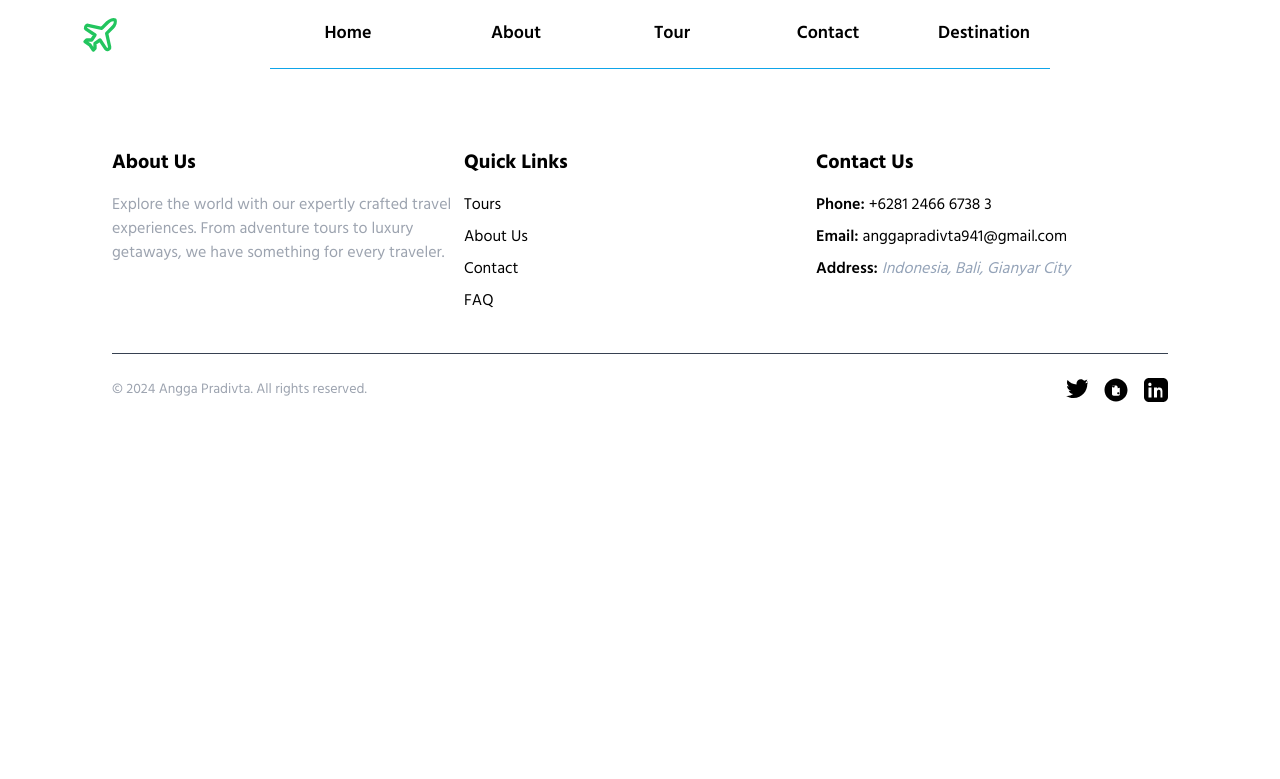
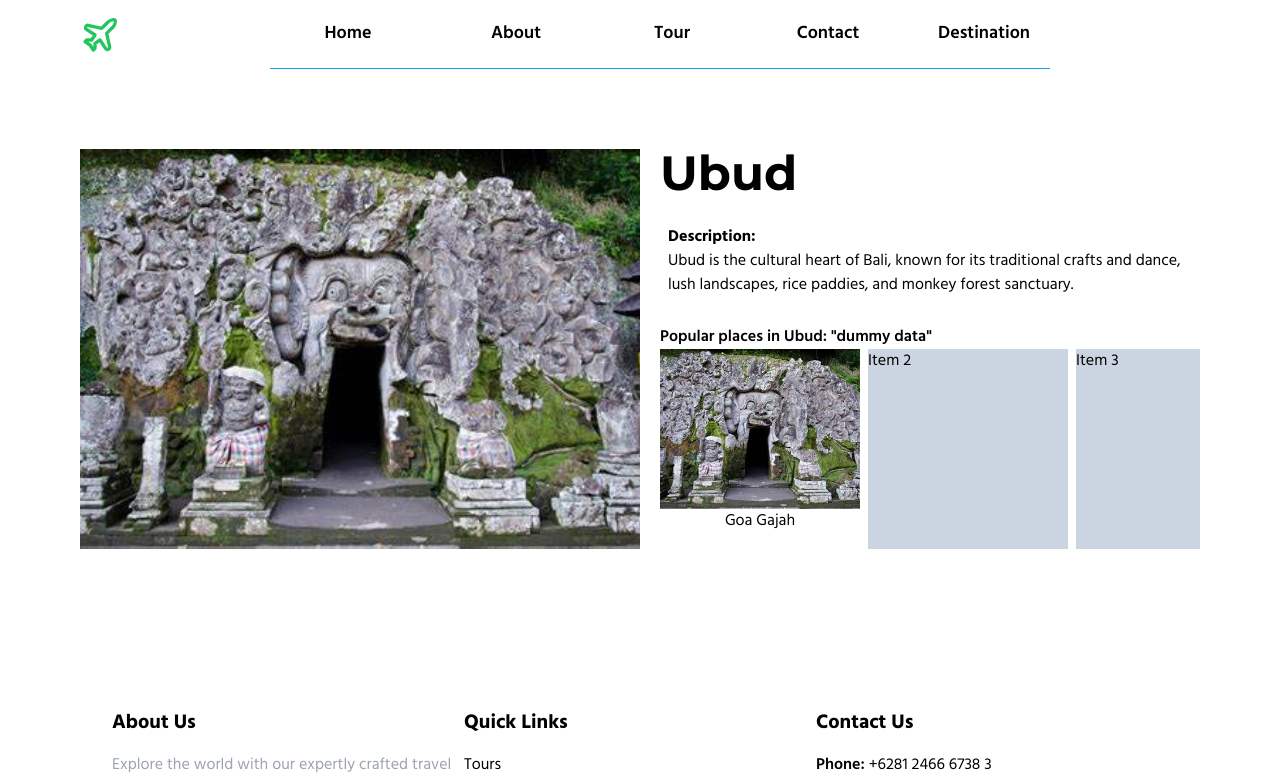
Before and after one commit to anggspradivts/wonderful-bali, a React (Vite) app: page /destination/1 in a window 1280 px wide. Shown: the top 779 px of the page. Built offline with nearby package versions, Linux system fonts and the light colour scheme.

Commit message:
ui fixes

```diff
--- a/src/App.tsx
+++ b/src/App.tsx
@@ -8,11 +8,12 @@ import Navbar from "./components/Navbar";
 import Footer from "./components/Footer";
 import About from "./routes/about/about";
 import Destination from "./routes/destination/destination";
+import Contact from "./routes/contact/contact";
+import Tour2 from "./routes/tour/tour2";
+import TourDetailPage from "./routes/tour/tourId/tourdetail";
+import DestinationDetail from "./routes/destination/destinationId/destination-detail";
 
 import { data } from "./data/data";
-import Contact from "./routes/contact/contact";
-import Tour2 from "./routes/tour/tour2";
-import TourDetailPage from "./routes/tour/tourid/tourdetail";
 
 function App() {
 
@@ -26,6 +27,7 @@ function App() {
           <Route path="/tour/:id" element={<TourDetailPage />}/>
         <Route path="/contact" element={<Contact />}/>
         <Route path="/destination" element={<Destination data={data} />}/>
+          <Route path="/destination/:id" element={<DestinationDetail data={data} />}/>
       </Routes>
       <Footer />
     </div>
--- a/src/data/data.ts
+++ b/src/data/data.ts
@@ -1,153 +1,153 @@
 export const data = [
   {
-    "id": 1,
+    "id": "1",
     "name": "Ubud",
-    "img": "goa-gajah.jpeg",
+    "img": "/goa-gajah.jpeg",
     "description": "Ubud is the cultural heart of Bali, known for its traditional crafts and dance, lush landscapes, rice paddies, and monkey forest sanctuary.",
     "url": ""
   },
   {
-    "id": 2,
+    "id": "2",
     "name": "Tanah Lot",
     "img": "https://th.bing.com/th/id/OIP.flEHLyfGQr3lySk2f-AL8gHaE7?rs=1&pid=ImgDetMain",
     "description": "Tanah Lot is a famous rock formation and pilgrimage temple off the Indonesian island of Bali. It’s known for its unique offshore setting and sunset backdrops.",
     "url": ""
   },
   {
-    "id": 3,
+    "id": "3",
     "name": "Seminyak",
     "img": "https://www.baliblogger.info/wp-content/uploads/2021/02/istockphoto-513636770-612x612-1.jpg",
     "description": "Seminyak is a vibrant and stylish area known for its high-end shopping, fine dining, and lively nightlife. It's a popular spot for both relaxation and entertainment.",
     "url": ""
   },
   {
-    "id": 4,
+    "id": "4",
     "name": "Pura Besakih",
     "img": "pura-besakih.jpeg",
     "description": "Known as the 'Mother Temple,' this is the largest and holiest temple complex in Bali, located on the slopes of Mount Agung.",
     "url": ""
   },
   {
-    "id": 5,
+    "id": "5",
     "name": "Kuta Beach",
     "img": "kuta-beach.jpeg",
     "description": "Kuta Beach is a bustling beach famous for its party atmosphere, surfing waves, and stunning sunsets. It's a magnet for tourists and nightlife seekers.",
     "url": ""
   },
   {
-    "id": 6,
+    "id": "6",
     "name": "Mount Batur",
     "img": "mount-batur.jpeg",
     "description": "Mount Batur is an active volcano and popular trekking destination, offering stunning sunrise views and a rewarding hike through lush landscapes.",
     "url": ""
   },
   {
-    "id": 7,
+    "id": "7",
     "name": "Pura Luhur Uluwatu",
     "img": "pura-luhur-uluwatu.jpeg",
     "description": "Pura Luhur Uluwatu is a beautiful sea temple perched on cliffs overlooking the Indian Ocean, known for its stunning sunset views and traditional Kecak dance performances.",
     "url": ""
   },
   {
-    "id": 8,
+    "id": "8",
     "name": "Lovina",
     "img": "lovina.jpeg",
     "description": "Lovina is a coastal area famous for its black sand beaches and dolphin watching tours. It's a peaceful retreat away from the more crowded southern areas of Bali.",
     "url": ""
   },
   {
-    "id": 9,
+    "id": "9",
     "name": "Nusa Lembongan",
     "img": "nusa-lembongan.jpeg",
     "description": "Nusa Lembongan is a small island known for its crystal-clear waters, vibrant coral reefs, and relaxed atmosphere. It's perfect for snorkeling, diving, and surfing.",
     "url": ""
   },
   {
-    "id": 10,
+    "id": "10",
     "name": "Sanur Beach",
     "img": "sanur-beach.jpeg",
     "description": "Sanur Beach is a laid-back coastal town with calm waters, ideal for families and those looking for a quieter beach experience.",
     "url": ""
   },
   {
-    "id": 11,
+    "id": "11",
     "name": "Mount Agung",
     "img": "mount-agung.jpeg",
     "description": "Mount Agung is the highest point in Bali and an active volcano, revered as the island’s spiritual center. It's a challenging climb but offers breathtaking views.",
     "url": ""
   },
   {
-    "id": 12,
+    "id": "12",
     "name": "Tukad Cepung Waterfall",
     "img": "tukad-cepung-waterfall.jpeg",
     "description": "Tukad Cepung Waterfall is a hidden gem located in a cave, where you can witness the sunlight filtering through the waterfall, creating a magical atmosphere.",
     "url": ""
   },
   {
-    "id": 13,
+    "id": "13",
     "name": "Pura Lempuyang",
     "img": "pura-lempuyang.jpeg",
     "description": "Pura Lempuyang is known for its 'Gateway to Heaven,' this temple complex offers stunning views of Mount Agung and is one of Bali's most photogenic spots.",
     "url": ""
   },
   {
-    "id": 14,
+    "id": "14",
     "name": "Nusa Dua",
     "img": "nusa-dua.jpeg",
     "description": "Nusa Dua is a luxurious enclave with high-end resorts, pristine beaches, and a serene atmosphere. It's ideal for a relaxing and pampered vacation.",
     "url": ""
   },
   {
-    "id": 15,
+    "id": "15",
     "name": "Jatiluwih",
     "img": "jatiluwih.jpeg",
     "description": "Jatiluwih is famous for its expansive and beautifully terraced rice paddies, this UNESCO World Heritage site showcases traditional Balinese agriculture.",
     "url": ""
   },
   {
-    "id": 16,
+    "id": "16",
     "name": "Bedugul",
     "img": "bedugul.jpeg",
     "description": "Bedugul is a mountain lake area known for the Ulun Danu Beratan Temple, botanical gardens, and cooler climate. It's a picturesque and serene getaway.",
     "url": ""
   },
   {
-    "id": 17,
+    "id": "17",
     "name": "West Bali National Park",
     "img": "west-bali-national-park.jpeg",
     "description": "West Bali National Park is a protected area offering diverse wildlife, mangrove forests, and coral reefs. It's perfect for nature lovers and outdoor activities.",
     "url": ""
   },
   {
-    "id": 18,
+    "id": "18",
     "name": "Sidemen Valley",
     "img": "sidemen-valley.jpeg",
     "description": "Sidemen Valley is a tranquil and picturesque valley with lush rice terraces, traditional villages, and stunning views of Mount Agung.",
     "url": ""
   },
   {
-    "id": 19,
+    "id": "19",
     "name": "Jimbaran",
     "img": "jimbaran.jpeg",
     "description": "Jimbaran is known for its calm waters, seafood restaurants, and beautiful sunsets. It's a great place to enjoy a beachside dinner with fresh seafood.",
     "url": ""
   },
   {
-    "id": 20,
+    "id": "20",
     "name": "Sekumpul Waterfall",
     "img": "sekumpul-waterfall.jpeg",
     "description": "Sekumpul Waterfall is considered one of Bali's most beautiful waterfalls, it’s a series of seven cascades surrounded by lush greenery.",
     "url": ""
   },
   {
-    "id": 21,
+    "id": "21",
     "name": "Nusa Penida",
     "img": "nusa-penida.jpeg",
     "description": "Nusa Penida is a rugged and scenic island with stunning cliffs, crystal-clear waters, and impressive dive sites. It's known for its natural beauty and adventure opportunities.",
     "url": ""
   },
   {
-    "id": 22,
+    "id": "22",
     "name": "Canggu",
     "img": "canggu.jpeg",
     "description": "Canggu is a trendy and laid-back coastal village with a mix of surf spots, cafes, and rice fields. It's popular among surfers, digital nomads, and those seeking a relaxed vibe.",
--- a/src/routes/contact/contact.tsx
+++ b/src/routes/contact/contact.tsx
@@ -22,7 +22,7 @@ const Contact = () => {
         <h1 className="">Contact Us</h1>
         <PhoneCall className="h-14 w-14 text-sky-500" />
       </header>
-      <div className="grid md:grid-cols-2">
+      <div className="grid md:grid-cols-2 mb-[200px]">
         <div className="contac-sec">
           <div className="p-5 border border-sky-500">
             <form
--- a/src/routes/destination/destination.tsx
+++ b/src/routes/destination/destination.tsx
@@ -1,9 +1,10 @@
 import { useState } from "react";
 import LoaderBtn from "../../components/ui/LoaderBtn";
+import { useNavigate } from "react-router-dom";
 
 interface DestinationProps {
   data: {
-    id: number;
+    id: string;
     name: string;
     img: string;
     description: string;
@@ -13,6 +14,7 @@ interface DestinationProps {
 const Destination: React.FC<DestinationProps> = ({ data }) => {
   const [loadMore, setLoadMore] = useState(3);
   const topPlaces = data.slice(0, loadMore);
+  const navigate = useNavigate();
 
   const handleClick = () => {
     setLoadMore(loadMore + 3);
@@ -34,7 +36,9 @@ const Destination: React.FC<DestinationProps> = ({ data }) => {
         <div className="text-lg">Popular Places in Bali🔥</div>
         {topPlaces.map((destination, index) => (
           <div
+            role="button"
             key={index}
+            onClick={() => navigate(`/destination/${destination.id}`)}
             className="flex md:h-[100px] space-x-2 shadow-lg hover:scale-95 transition-all duration-300"
           >
             <div className=" w-2/12">
--- /dev/null
+++ b/src/routes/destination/destinationId/destination-detail.tsx
@@ -0,0 +1,63 @@
+import { useParams } from "react-router-dom";
+
+interface DestinationDetailProps {
+  data: {
+    id: string;
+    name: string;
+    img: string;
+    description: string;
+    url: string;
+  }[];
+}
+const DestinationDetail: React.FC<DestinationDetailProps> = ({ data }) => {
+  const { id } = useParams();
+
+  const findDestination = data.find((data) => data.id === id);
+
+  if (!findDestination) {
+    return <div>No Destination was found</div>;
+  }
+
+  return (
+    <div className="py-20">
+      <div className="grid md:grid-cols-2 space-x-5">
+        <div className="">
+          <img
+            src={findDestination.img}
+            alt=""
+            className="h-full w-full object-cover"
+          />
+        </div>
+        <div className="space-y-5">
+          <h1 className="md:text-5xl font-bold montserrat">
+            {findDestination?.name}
+          </h1>
+          <div className="p-2">
+            <p className="font-bold">Description:</p>
+            <p>{findDestination?.description}</p>
+          </div>
+          <div className="w-full">
+            <p className="font-semibold">
+              Popular places in {findDestination.name}: "dummy data"
+            </p>
+            <div className="flex flex-nowrap h-[200px] max-w-[300px] sm:max-w-[600px] md:w-full overflow-x-auto gap-2">
+              <div className="h-full w-[200px] flex-shrink-0 text-center">
+                <div className="w-auto h-4/5 bg-slate-200">
+                  <img src="/goa-gajah.jpeg" alt="" className="w-full h-full object-cover"/>
+                </div>
+                <p className="w-auto h-1/5">Goa Gajah</p>
+              </div>
+              <div className="h-full w-[200px] flex-shrink-0 bg-slate-300">Item 2</div>
+              <div className="h-full w-[200px] flex-shrink-0 bg-slate-300">Item 3</div>
+              <div className="h-full w-[200px] flex-shrink-0 bg-slate-300">Item 4</div>
+              <div className="h-full w-[200px] flex-shrink-0 bg-slate-300">Item 5</div>
+              <div className="h-full w-[200px] flex-shrink-0 bg-slate-300">Item 6</div>
+            </div>
+          </div>
+        </div>
+      </div>
+    </div>
+  );
+};
+
+export default DestinationDetail;
--- a/src/routes/tour/tour2.tsx
+++ b/src/routes/tour/tour2.tsx
@@ -42,7 +42,7 @@ const Tour2 = () => {
             role="button"
             className="md:flex md:h-[200px] space-x-2 shadow-xl hover:scale-95 transition-all duration-300"
           >
-            <div className="bg-slate-300 md:w-3/12 flex justify-center items-center">
+            <div className="hidden md:flex bg-slate-300 md:w-3/12 justify-center items-center">
               {item.img ? <img src={item.img} alt={item.title} /> : <Image />}
             </div>
             <div className="md:w-9/12 p-1">
--- a/src/routes/tour/tourid/tourdetail.tsx
+++ b/src/routes/tour/tourid/tourdetail.tsx
@@ -29,18 +29,35 @@ const TourDetailPage = () => {
       description:
         "Feature 3. Lorem, ipsum dolor sit amet consectetur adipisicing elit. Deleniti, quas repellat eos reiciendis illum labore porro? At vitae qui, iste nemo officia laudantium mollitia, dignissimos sunt cumque aut eius cum?",
     },
+    {
+      id: "4",
+      name: "Feature 4",
+      description:
+        "Feature 4. Lorem, ipsum dolor sit amet consectetur adipisicing elit. Deleniti, quas repellat eos reiciendis illum labore porro? At vitae qui, iste nemo officia laudantium mollitia, dignissimos sunt cumque aut eius cum?",
+    },
+    {
+      id: "5",
+      name: "Feature 5",
+      description:
+        "Feature 5. Lorem, ipsum dolor sit amet consectetur adipisicing elit. Deleniti, quas repellat eos reiciendis illum labore porro? At vitae qui, iste nemo officia laudantium mollitia, dignissimos sunt cumque aut eius cum?",
+    },
+    {
+      id: "6",
+      name: "Feature 6",
+      description:
+        "Feature 6. Lorem, ipsum dolor sit amet consectetur adipisicing elit. Deleniti, quas repellat eos reiciendis illum labore porro? At vitae qui, iste nemo officia laudantium mollitia, dignissimos sunt cumque aut eius cum?",
+    },
   ];
 
   return (
     <div className="py-20">
-      <div className="grid grid-cols-2 h-screen">
+      <div className="grid md:grid-cols-2 h-screen gap-x-5">
         <div className="sidebar">
           <p className="text-2xl">List of Feature on package {id}</p>
-          <ul>
+          <div className="md:grid md:grid-cols-1 max-h-[100px] md:max-h-full overflow-auto space-y-1">
             {feature.map((f, index) => (
-              <li
-                key={index}
-                role="button"
+              <div key={index}>
+                <button
                   onClick={() =>
                     setFeatureState({
                       id: f.id,
@@ -48,17 +65,24 @@ const TourDetailPage = () => {
                       description: f.description,
                     })
                   }
-                className={clsx("hover:text-sky-500", {
-                  "text-sky-500": f.id === featureState.id,
-                })}
+                  className={clsx(
+                    "inline-block px-2 rounded-full hover:bg-slate-300 bg-slate-200",
+                    {
+                      "bg-slate-300": f.id === featureState.id,
+                    }
+                  )}
                 >
                   {f.name}
-              </li>
+                </button>
+              </div>
             ))}
-          </ul>
           </div>
-        <div>
-          <h1 className="text-4xl m:text-6xl font-bold">Package Title {id}</h1>
+        </div>
+        <div className="space-y-3">
+          <h1 className="text-4xl m:text-6xl font-bold rounded-full">
+            Package Title {id}
+          </h1>
+          <p className="font-semibold">About this package:</p>
           <div className="space-y-5">
             <p>
               Lorem ipsum dolor sit amet, consectetur adipisicing elit.
```
Also changed, not shown: src/routes/home/home.tsx (+8 -2 lines). Lines whose indentation alone changed are shown as unchanged.
